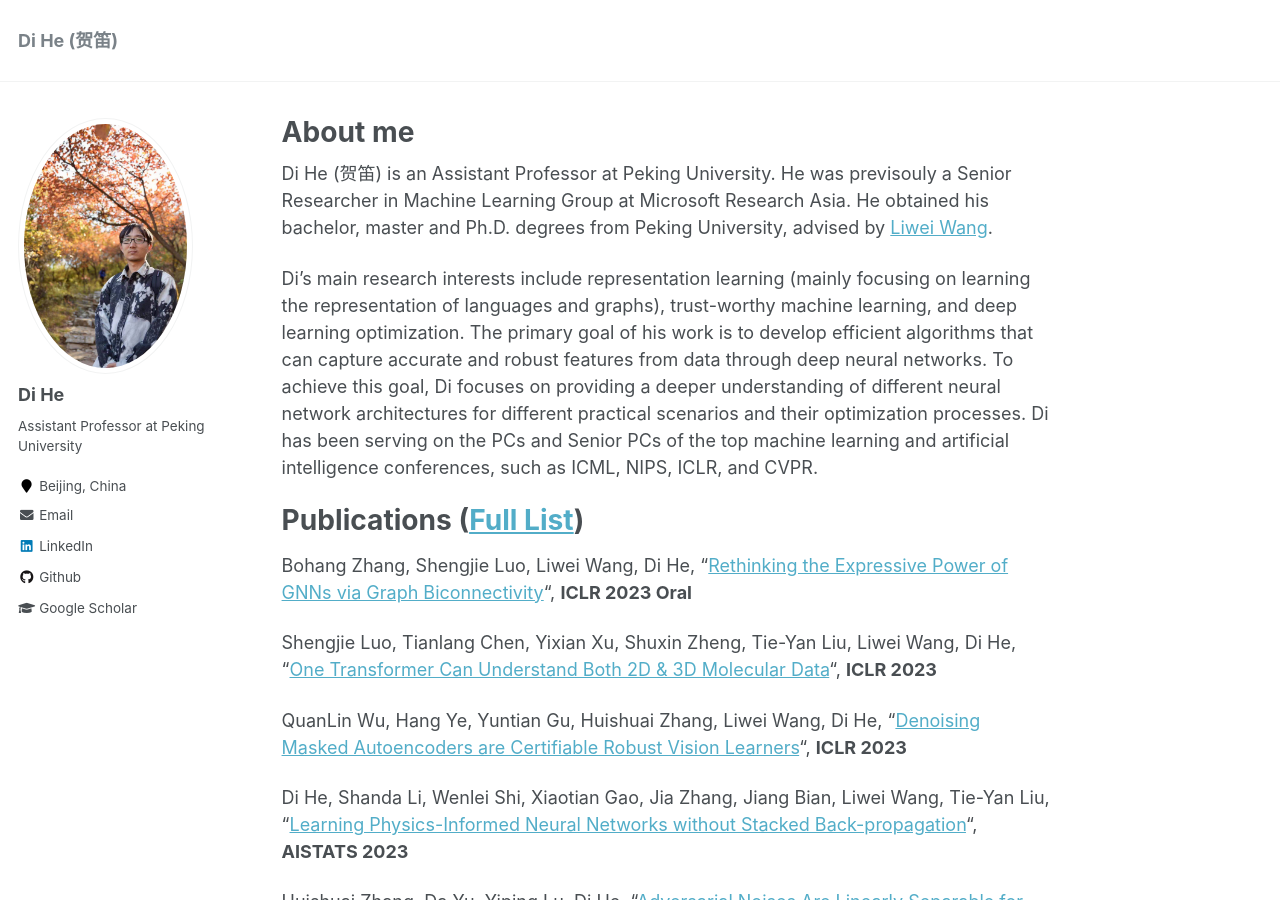
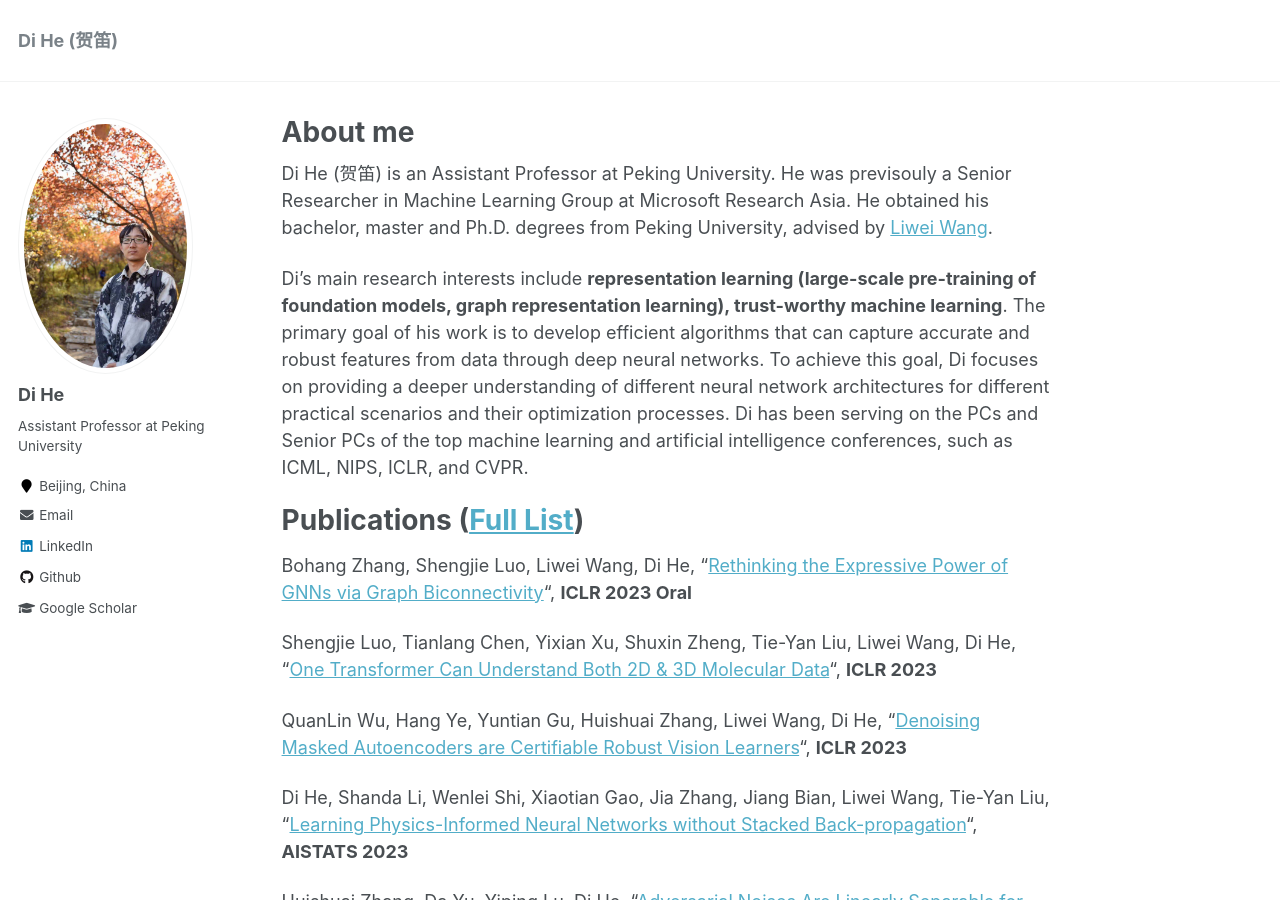
Before and after one commit to DiHe-PKU/DiHe-PKU.github.io, a Jekyll site: the page built from _pages/about.md, in a window 1280 px wide and 900 px high. Built offline with Jekyll 4.4.1, drawn with Linux system fonts in a browser that asks for light colours; formulas are drawn with MathJax 3.

Commit message:
Update about.md

```diff
--- a/_pages/about.md
+++ b/_pages/about.md
@@ -11,7 +11,7 @@ redirect_from:
 
 Di He (贺笛) is an Assistant Professor at Peking University. He was previsouly a Senior Researcher in Machine Learning Group at Microsoft Research Asia. He obtained his bachelor, master and Ph.D. degrees from Peking University, advised by [Liwei Wang](http://www.liweiwang-pku.com/).
 
-Di’s main research interests include representation learning (mainly focusing on learning the representation of languages and graphs), trust-worthy machine learning, and deep learning optimization. The primary goal of his work is to develop efficient algorithms that can capture accurate and robust features from data through deep neural networks. To achieve this goal, Di focuses on providing a deeper understanding of different neural network architectures for different practical scenarios and their optimization processes. Di has been serving on the PCs and Senior PCs of the top machine learning and artificial intelligence conferences, such as ICML, NIPS, ICLR, and CVPR.
+Di’s main research interests include **representation learning (large-scale pre-training of foundation models, graph representation learning), trust-worthy machine learning**. The primary goal of his work is to develop efficient algorithms that can capture accurate and robust features from data through deep neural networks. To achieve this goal, Di focuses on providing a deeper understanding of different neural network architectures for different practical scenarios and their optimization processes. Di has been serving on the PCs and Senior PCs of the top machine learning and artificial intelligence conferences, such as ICML, NIPS, ICLR, and CVPR.
 
 Publications ([Full List](https://scholar.google.com/citations?hl=zh-CN&user=orVoz4IAAAAJ&view_op=list_works&sortby=pubdate))
 =====
```
